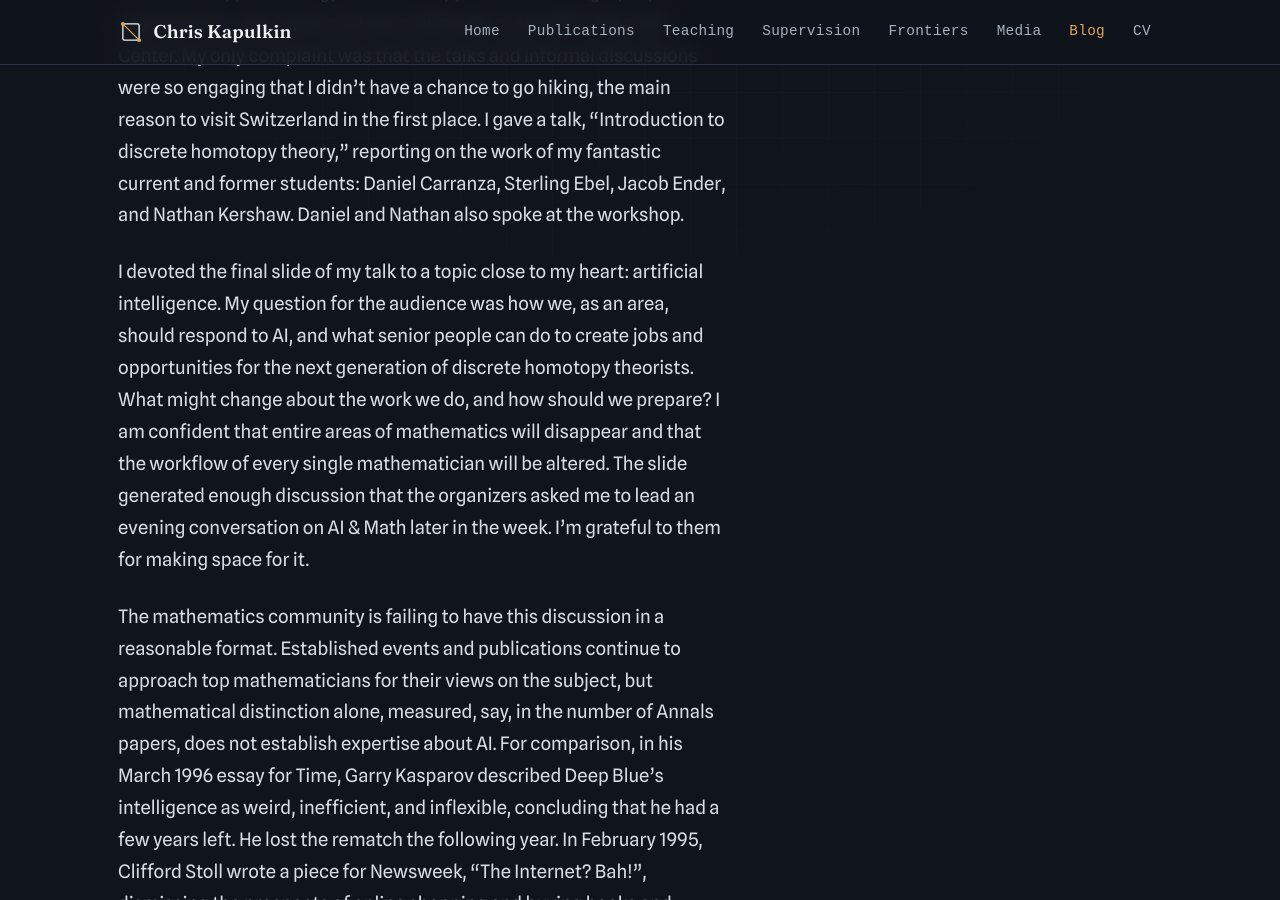
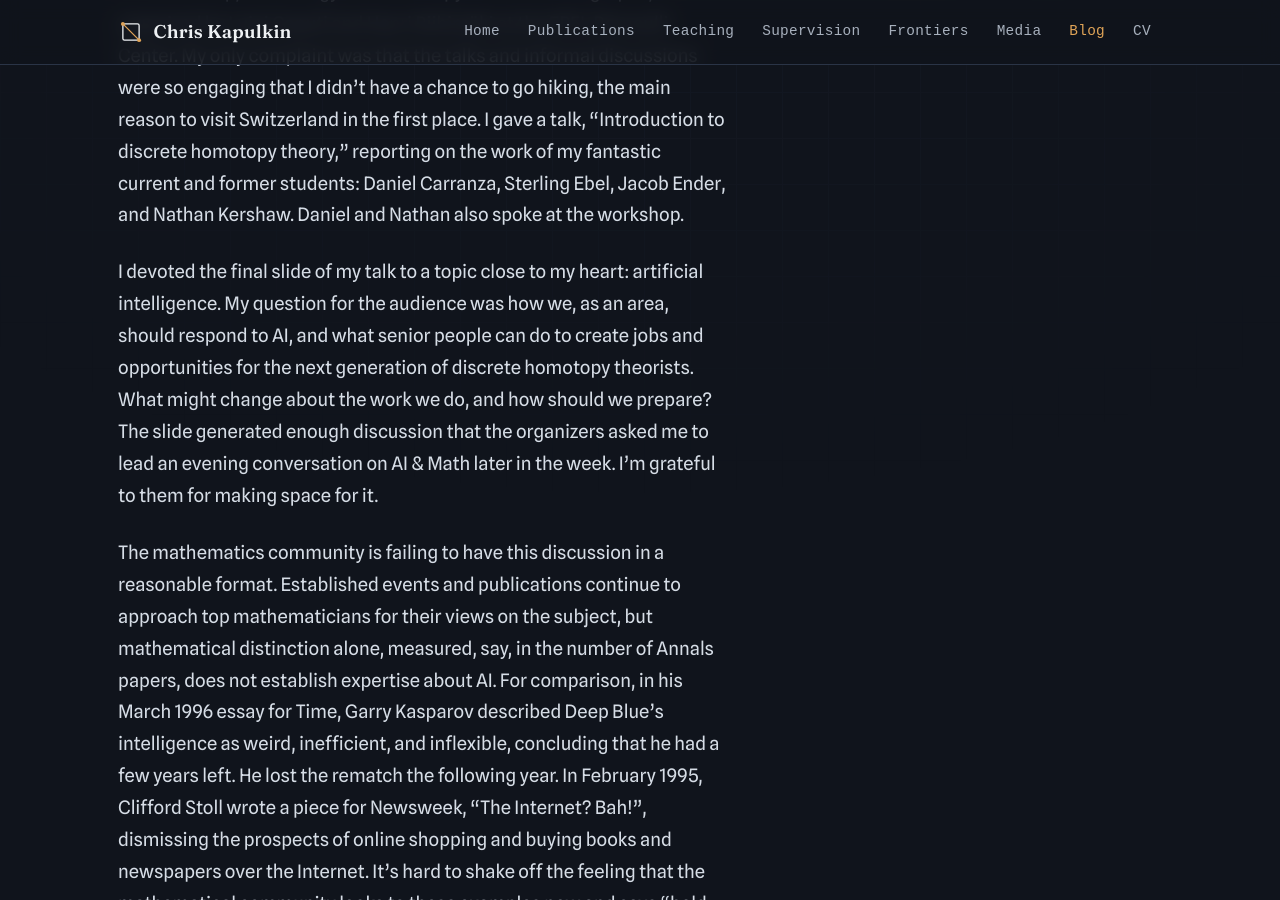
Before and after one commit to kkapulkin/kkapulkin.github.io, a Jekyll site: the page built from _posts/2026-09-20-talking-about-ai-and-math.md, in a window 1280 px wide and 900 px high, scrolled down 575 px. Built offline with Jekyll 4.4.1, drawn with Linux system fonts in a browser that asks for light colours; some web fonts are replaced.

Commit message:
Revise the summary and trim a line in Talking about AI & Math
Co-Authored-By: Claude Opus 5 <noreply@anthropic.com>

```diff
--- a/_posts/2026-09-20-talking-about-ai-and-math.md
+++ b/_posts/2026-09-20-talking-about-ai-and-math.md
@@ -3,16 +3,14 @@ layout: post
 title: "Talking about AI & Math"
 date: 2026-09-20
 summary: >-
-  I ran four anonymous polls at a workshop to get a whole room talking about AI
-  and mathematics, instead of the usual two or three voices. Here are the
-  questions, the results, and what they opened up.
+  A blueprint for discussions about AI & math.
 ---
 
 How can we have a productive discussion about AI and mathematics, a topic that’s become so polarizing and that carries existential consequences for our profession? Sounds cliché, I know, but it’s something we need to figure out. At a workshop last week, I ran such a discussion and have since received multiple requests for the questions, so I’m sharing them here in the hope that others will find the format useful.
 
 The workshop, “Homology and homotopy in the world of graphs,” was organized by Luigi Caputi and Henri Riihimäki at the EPFL Bernoulli Center. My only complaint was that the talks and informal discussions were so engaging that I didn’t have a chance to go hiking, the main reason to visit Switzerland in the first place. I gave a talk, “Introduction to discrete homotopy theory,” reporting on the work of my fantastic current and former students: Daniel Carranza, Sterling Ebel, Jacob Ender, and Nathan Kershaw. Daniel and Nathan also spoke at the workshop.
 
-I devoted the final slide of my talk to a topic close to my heart: artificial intelligence. My question for the audience was how we, as an area, should respond to AI, and what senior people can do to create jobs and opportunities for the next generation of discrete homotopy theorists. What might change about the work we do, and how should we prepare? I am confident that entire areas of mathematics will disappear and that the workflow of every single mathematician will be altered. The slide generated enough discussion that the organizers asked me to lead an evening conversation on AI & Math later in the week. I’m grateful to them for making space for it.
+I devoted the final slide of my talk to a topic close to my heart: artificial intelligence. My question for the audience was how we, as an area, should respond to AI, and what senior people can do to create jobs and opportunities for the next generation of discrete homotopy theorists. What might change about the work we do, and how should we prepare? The slide generated enough discussion that the organizers asked me to lead an evening conversation on AI & Math later in the week. I’m grateful to them for making space for it.
 
 The mathematics community is failing to have this discussion in a reasonable format. Established events and publications continue to approach top mathematicians for their views on the subject, but mathematical distinction alone, measured, say, in the number of Annals papers, does not establish expertise about AI. For comparison, in his March 1996 essay for Time, Garry Kasparov described Deep Blue’s intelligence as weird, inefficient, and inflexible, concluding that he had a few years left. He lost the rematch the following year. In February 1995, Clifford Stoll wrote a piece for Newsweek, “The Internet? Bah!”, dismissing the prospects of online shopping and buying books and newspapers over the Internet. It’s hard to shake off the feeling that the mathematical community looks to these examples now and says “hold my beer.”
 
```
